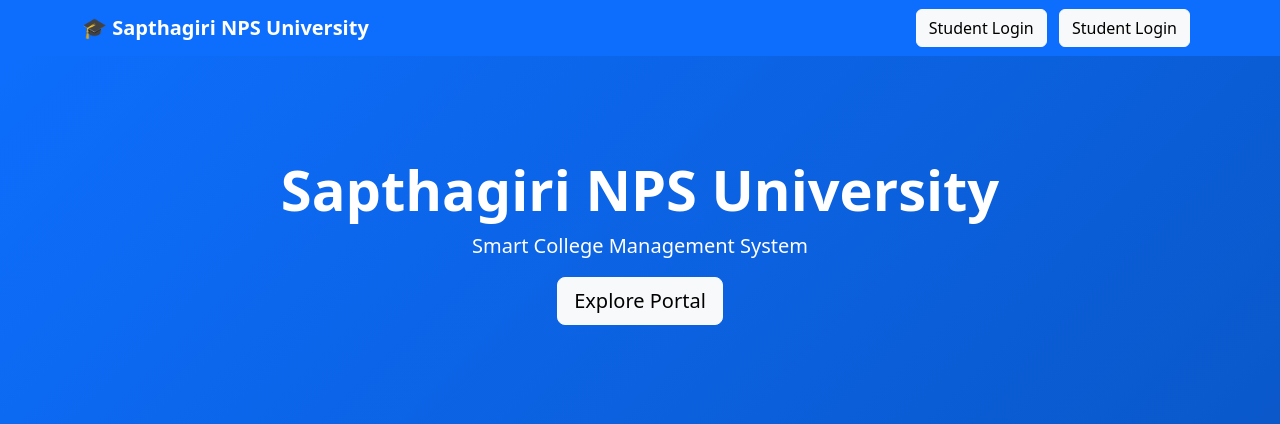
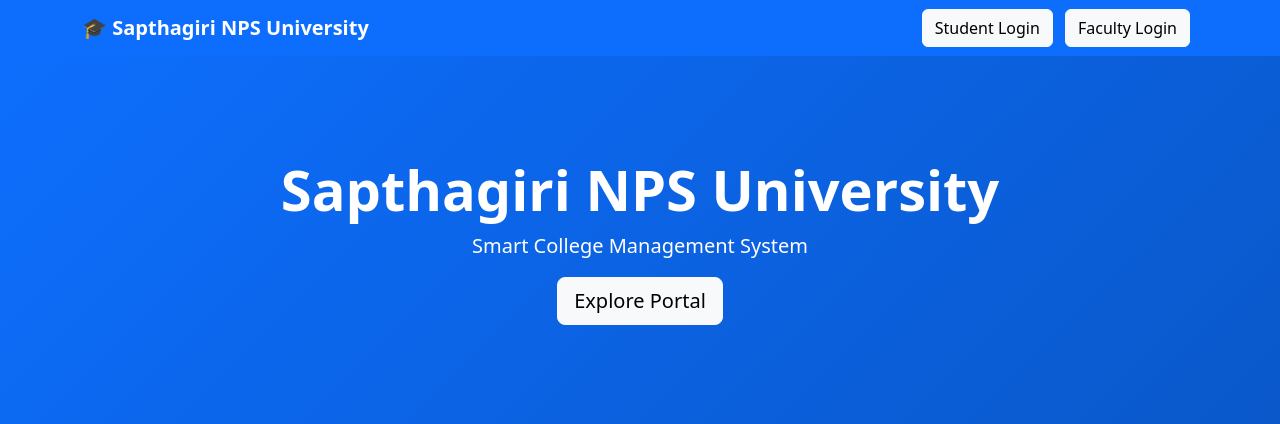
Before and after one commit to chaithanyakt/sapthagiri-nps-university, a Django app: page / in a window 1280 px wide. Shown: the top 424 px of the page. Run offline with Django 5.2, Linux system fonts and the light colour scheme.

Commit message:
Fixed login button

```diff
--- a/templates/home.html
+++ b/templates/home.html
@@ -33,7 +33,7 @@
 
         <div>
             <a href="/login/" class="btn btn-light me-2">Student Login</a>
-            <a href="/login/" class="btn btn-light me-2">Student Login</a>
+            <a href="/login/" class="btn btn-light me-2">Faculty Login</a>
         </div>
 
     </div>
```
